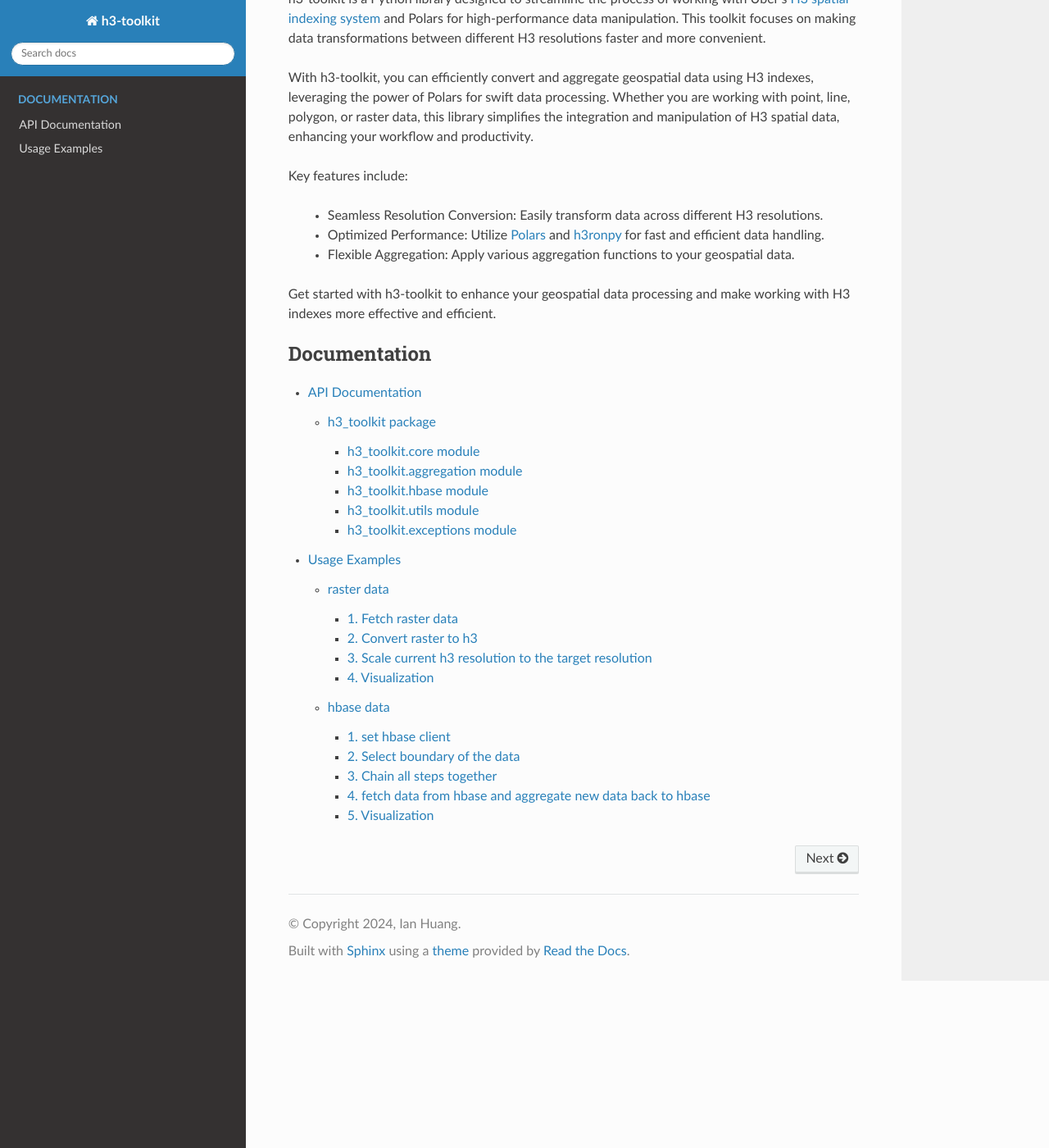
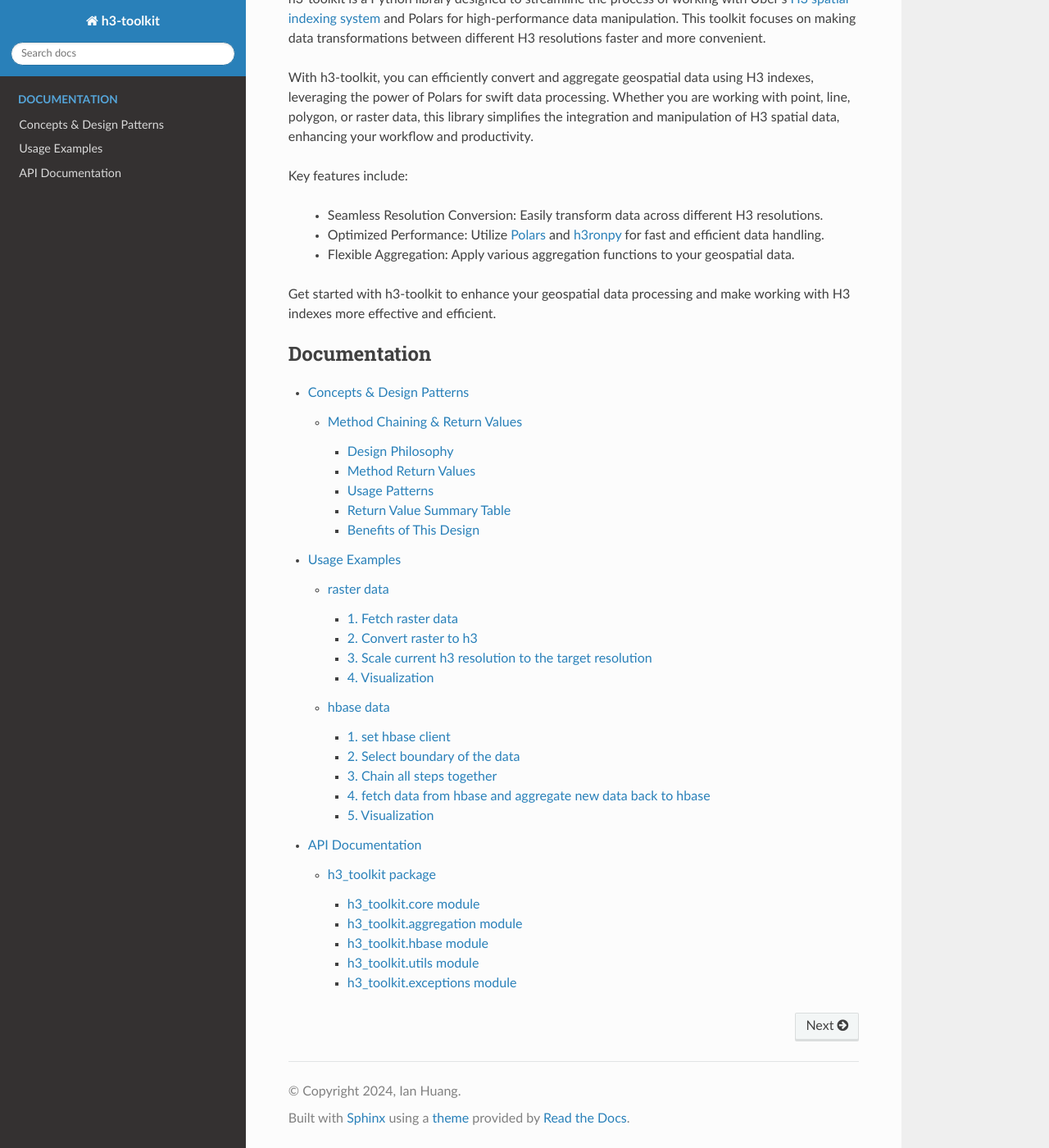
Before and after one commit to CityScience-TaipeiTech/h3_aggregation, a Sphinx documentation site: the page built from docs/source/index.rst, in a window 1280 px wide and 1400 px high, scrolled down 221 px. Shown: the whole window at 82% size. Built offline with Sphinx 7.4.7 and the Read the Docs theme 3.1.0, drawn with Linux system fonts in a browser that asks for light colours; some of the changed lines change nothing that is shown.

Commit message:
docs: add Concepts section with method chaining design pattern
- Created docs/source/concepts/ directory for design patterns and concepts
- Added method_chaining.rst explaining H3Toolkit's return value design
- Documents fluent API pattern and method chaining benefits
- Includes comprehensive return value table and usage examples
- Updated main index.rst to include Concepts in documentation hierarchy

This provides users with a clear understanding of:
- How method chaining works in H3Toolkit
- Which methods return H3Toolkit (for chaining) vs DataFrame/Deck
- Best practices for building pipelines
- When and how to extract results or visualize data

```diff
--- /dev/null
+++ b/docs/source/concepts/index.rst
@@ -0,0 +1,9 @@
+Concepts & Design Patterns
+===========================
+
+This section explains the core concepts and design patterns used in h3-toolkit.
+
+.. toctree::
+   :maxdepth: 2
+
+   method_chaining
--- /dev/null
+++ b/docs/source/concepts/method_chaining.rst
@@ -0,0 +1,213 @@
+Method Chaining & Return Values
+================================
+
+H3Toolkit is designed around the **method chaining pattern** for a fluent, readable API. Understanding the return values of different methods is key to using the toolkit effectively.
+
+Design Philosophy
+-----------------
+
+The toolkit follows this principle:
+
+- **Most methods return `H3Toolkit`** (self) to enable method chaining
+- **`get_result()`** returns the processed DataFrame/GeoDataFrame
+- **`show()`** intelligently returns based on usage:
+  - Returns `pydeck.Deck` when displaying maps in Jupyter
+  - Returns `H3Toolkit` when saving to HTML files
+
+This design allows you to chain operations naturally while still being able to extract results or visualize data.
+
+Method Return Values
+--------------------
+
+Data Processing & Configuration
+~~~~~~~~~~~~~~~~~~~~~~~~~~~~~~~~
+
+These methods perform operations on the H3Toolkit's internal data and return `self`:
+
+- **`set_aggregation_strategy()`** – Configure aggregation functions for data processing
+- **`set_hbase_client()`** – Configure HBase connection parameters
+- **`process_from_vector()`** – Convert vector geometry to H3 indexes
+- **`process_from_raster()`** – Convert raster data to H3 indexes
+- **`process_from_h3()`** – Aggregate or rescale H3 data to different resolutions
+- **`fetch_from_hbase()`** – Fetch H3 data from HBase storage
+- **`send_to_hbase()`** – Write H3 data to HBase storage
+- **`apply()`** – Apply custom Polars transformations to data
+
+**Return type:** `H3Toolkit` (enables chaining)
+
+Result Extraction
+~~~~~~~~~~~~~~~~~
+
+- **`get_result(return_geometry=False)`** – Extract the final processed data
+
+  - **Return type:** `polars.DataFrame` or `geopandas.GeoDataFrame`
+  - Use this at the end of a chain to get your actual data
+
+Visualization
+~~~~~~~~~~~~~
+
+- **`show(target_col, classifier='NaturalBreaks', k=5, cmap='Oranges', save_to=None, **pydeck_kwargs)`**
+
+  - **When `save_to=None`** (display map):
+    - **Return type:** `pydeck.Deck`
+    - Automatically renders as interactive map in Jupyter notebooks
+
+  - **When `save_to='file.html'`** (save map):
+    - **Return type:** `H3Toolkit` (self)
+    - Enables continued method chaining after saving
+
+Usage Patterns
+--------------
+
+Complete Chaining Workflow
+~~~~~~~~~~~~~~~~~~~~~~~~~~
+
+Process data through multiple steps, then extract results:
+
+.. code-block:: python
+
+    from h3_toolkit import H3Toolkit
+    from h3_toolkit.aggregation import SumUp
+
+    result_df = (
+        toolkit
+        .set_aggregation_strategy({'population': SumUp()})
+        .process_from_vector(geo_df, resolution=12)
+        .process_from_h3(target_resolution=10)
+        .get_result()  # Extract DataFrame at the end
+    )
+
+Visualization with Chaining
+~~~~~~~~~~~~~~~~~~~~~~~~~~~~
+
+Chain operations, then visualize or save the map:
+
+.. code-block:: python
+
+    # Display interactive map in Jupyter
+    toolkit.show('population', classifier='Quantiles', k=5)
+
+    # Or save map to HTML file and continue chaining
+    result = (
+        toolkit
+        .process_from_vector(geo_df)
+        .show('population', save_to='map.html')  # Returns toolkit
+        .get_result()  # Can still continue chaining
+    )
+
+Complete Workflow
+~~~~~~~~~~~~~~~~~
+
+Chain everything from data loading to visualization:
+
+.. code-block:: python
+
+    result = (
+        toolkit
+        .set_aggregation_strategy({'p_cnt': SumUp()})
+        .process_from_vector(geo_df, resolution=12)
+        .process_from_h3(target_resolution=10)
+        .show('p_cnt', cmap='viridis', save_to='output.html')  # Returns toolkit
+        .apply(lambda df: df.filter(pl.col('p_cnt') > 1000))  # Filter data
+        .get_result()  # Get final filtered DataFrame
+    )
+
+Return Value Summary Table
+---------------------------
+
+.. list-table:: H3Toolkit Method Return Values
+   :header-rows: 1
+   :widths: 30 20 50
+
+   * - Method Group
+     - Return Type
+     - Purpose
+
+   * - **Data Processing**
+     - `H3Toolkit`
+     - Enable method chaining
+
+   * - `process_from_vector()`
+     - `H3Toolkit`
+     - Convert vector → H3
+
+   * - `process_from_raster()`
+     - `H3Toolkit`
+     - Convert raster → H3
+
+   * - `process_from_h3()`
+     - `H3Toolkit`
+     - Aggregate/rescale H3 data
+
+   * - **Data Source**
+     - `H3Toolkit`
+     - Enable method chaining
+
+   * - `fetch_from_hbase()`
+     - `H3Toolkit`
+     - Load data from HBase
+
+   * - `send_to_hbase()`
+     - `H3Toolkit`
+     - Write data to HBase
+
+   * - **Configuration**
+     - `H3Toolkit`
+     - Enable method chaining
+
+   * - `set_aggregation_strategy()`
+     - `H3Toolkit`
+     - Configure aggregations
+
+   * - `set_hbase_client()`
+     - `H3Toolkit`
+     - Configure HBase client
+
+   * - `apply()`
+     - `H3Toolkit`
+     - Apply custom transformations
+
+   * - **Result Extraction**
+     - `DataFrame`
+     - Get final data
+
+   * - `get_result()`
+     - `DataFrame` or `GeoDataFrame`
+     - Extract processed data
+
+   * - **Visualization**
+     - `Deck` or `H3Toolkit`
+     - Display or save map
+
+   * - `show(save_to=None)`
+     - `pydeck.Deck`
+     - Display map in Jupyter
+
+   * - `show(save_to='file')`
+     - `H3Toolkit`
+     - Save map + enable chaining
+
+Benefits of This Design
+-----------------------
+
+1. **Fluent API** – Chain operations naturally, left-to-right
+2. **Readable Code** – Operations read like a pipeline
+3. **Flexible Extraction** – Extract data at any point in the chain
+4. **Smart Visualization** – Return values adapt to your use case
+
+.. code-block:: python
+
+    # Easy to read and understand
+    result = (
+        toolkit
+        .process_from_vector(geo_df)
+        .show('value')  # Displays map immediately
+    )
+
+    # Same code, different intent – save instead
+    result = (
+        toolkit
+        .process_from_vector(geo_df)
+        .show('value', save_to='map.html')  # Saves to file
+        .get_result()  # Get data
+    )
--- a/docs/source/index.rst
+++ b/docs/source/index.rst
@@ -28,7 +28,8 @@ Get started with h3-toolkit to enhance your geospatial data processing and make
    :maxdepth: 3
    :caption: Documentation
 
+   Concepts & Design Patterns <concepts/index>
+   Usage Examples <usage/index>
    API Documentation <api/modules>
-   Usage Examples <usage/index>
 
 .. Installation <>
```
